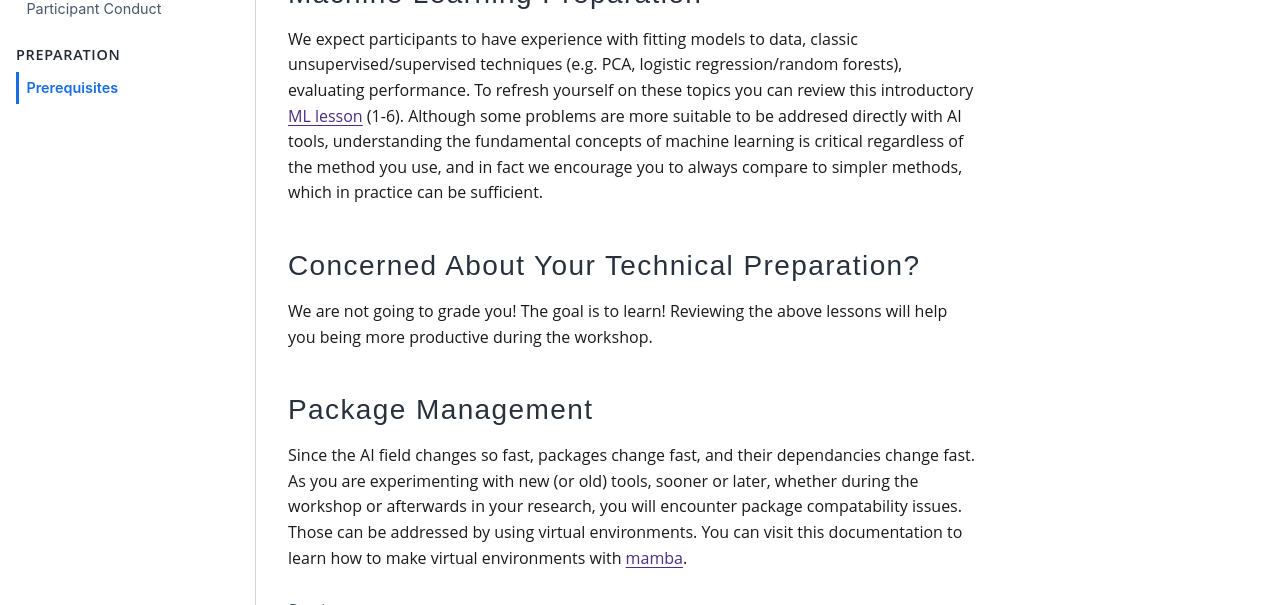
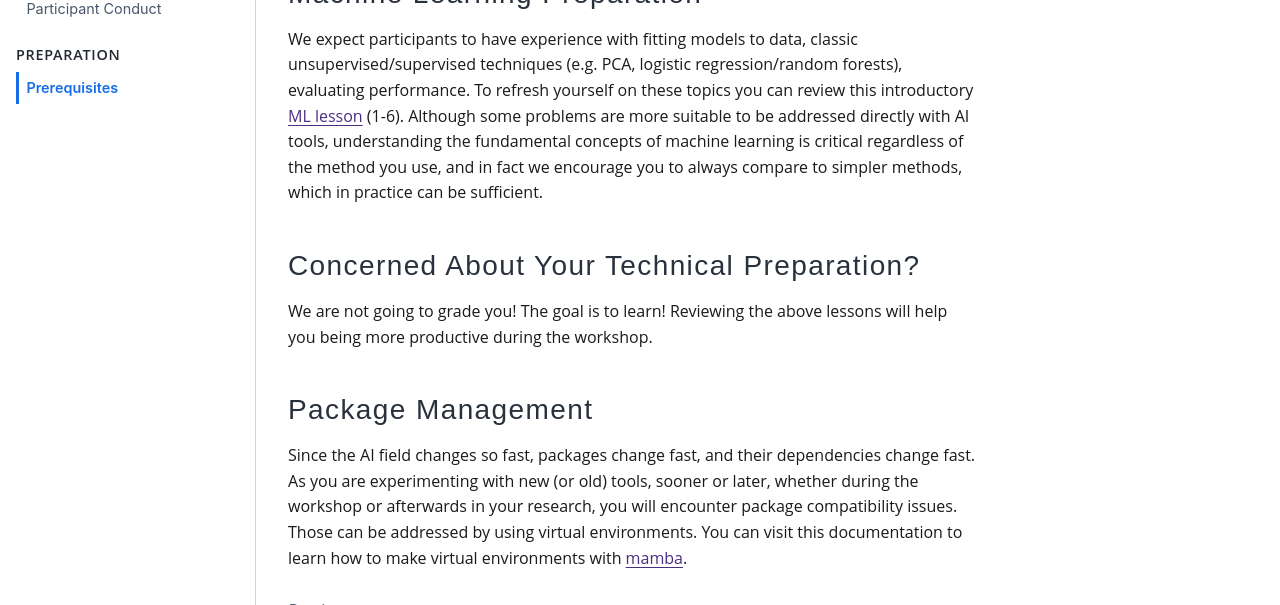
Before and after one commit to uwescience/ai-in-practice, a Jupyter Book: the page built from book/preliminary/index.md, in a window 1280 px wide and 1290 px high. Shown: the part 554-1159 px from the top of the window. Built offline with Jupyter Book 1.0.4 settings and Sphinx 7.4.7 and the Sphinx Book theme 1.1.4, drawn with Linux system fonts in a browser that asks for light colours; some web fonts are replaced.

Commit message:
fix wrong spellings

```diff
--- a/book/preliminary/index.md
+++ b/book/preliminary/index.md
@@ -4,10 +4,10 @@
 Since the tutorials will be in Python, we recommend participants to get acquainted with Python syntax, so that they are able to follow the content. If Python is not your primary programming language we expect you to review this introductory [Python programming lesson](https://swcarpentry.github.io/python-novice-gapminder/) before the workshop. Typing out the commands in a Jupyter notebook is the best way to learn. The lesson provides instructions how to install Python on your own machine, or you can use a free computing environment such as [Colab](https://colab.research.google.com/). You can also consider any other online resources for getting familiar with Python. You are welcome to use any programming language for project work but that would require finding suitable ML libraries and following their documentation. If you are planning to work with some specific data, ensure that you can read the data and make some plot with with the language of your choice.
 
 ## Machine Learning Preparation
-We expect participants to have experience with fitting models to data, classic unsupervised/supervised techniques (e.g. PCA, logistic regression/random forests), evaluating performance. To refresh yourself on these topics you can review this introductory [ML lesson](https://carpentries-incubator.github.io/machine-learning-novice-python/) (1-6). Although some problems are more suitable to be addresed directly with AI tools, understanding the fundamental concepts of machine learning is critical regardless of the method you use, and in fact we encourage you to always compare to simpler methods, which in practice can be sufficient.
+We expect participants to have experience with fitting models to data, classic unsupervised/supervised techniques (e.g. PCA, logistic regression/random forests), evaluating performance. To refresh yourself on these topics you can review this introductory [ML lesson](https://carpentries-incubator.github.io/machine-learning-novice-python/) (1-6). Although some problems are more suitable to be addressed directly with AI tools, understanding the fundamental concepts of machine learning is critical regardless of the method you use, and in fact we encourage you to always compare to simpler methods, which in practice can be sufficient.
 
 ## Concerned About Your Technical Preparation?
 We are not going to grade you! The goal is to learn! Reviewing the above lessons will help you being more productive during the workshop.
 
 ## Package Management
-Since the AI field changes so fast, packages change fast, and their dependancies change fast. As you are experimenting with new (or old) tools, sooner or later, whether during the workshop or afterwards in your research, you will encounter package compatability issues. Those can be addressed by using virtual environments. You can visit this documentation to learn how to make virtual environments with [mamba](https://mamba.readthedocs.io/en/latest/user_guide/mamba.html).
+Since the AI field changes so fast, packages change fast, and their dependencies change fast. As you are experimenting with new (or old) tools, sooner or later, whether during the workshop or afterwards in your research, you will encounter package compatibility issues. Those can be addressed by using virtual environments. You can visit this documentation to learn how to make virtual environments with [mamba](https://mamba.readthedocs.io/en/latest/user_guide/mamba.html).
```
